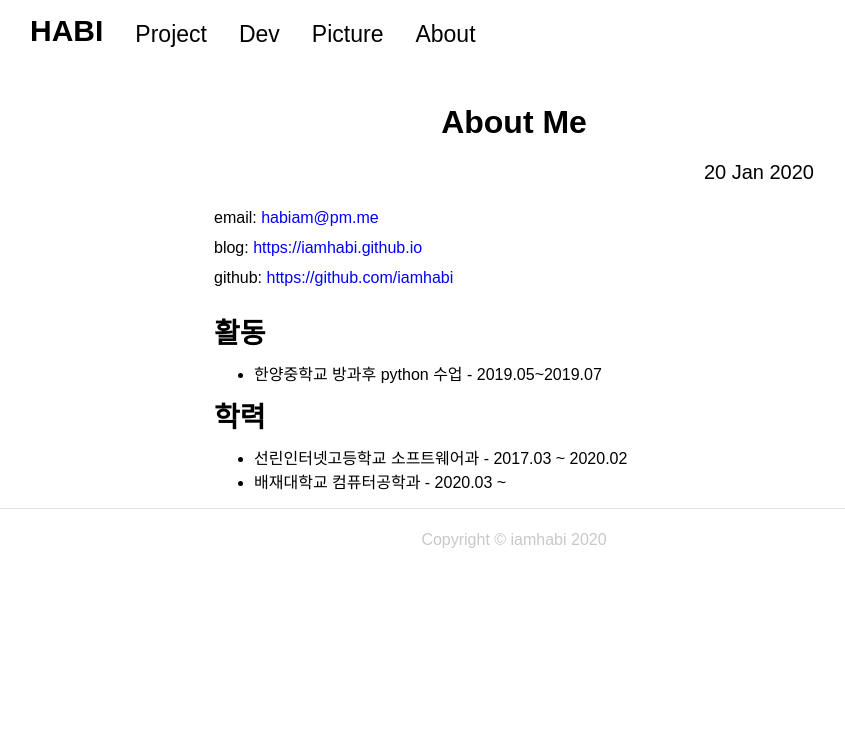
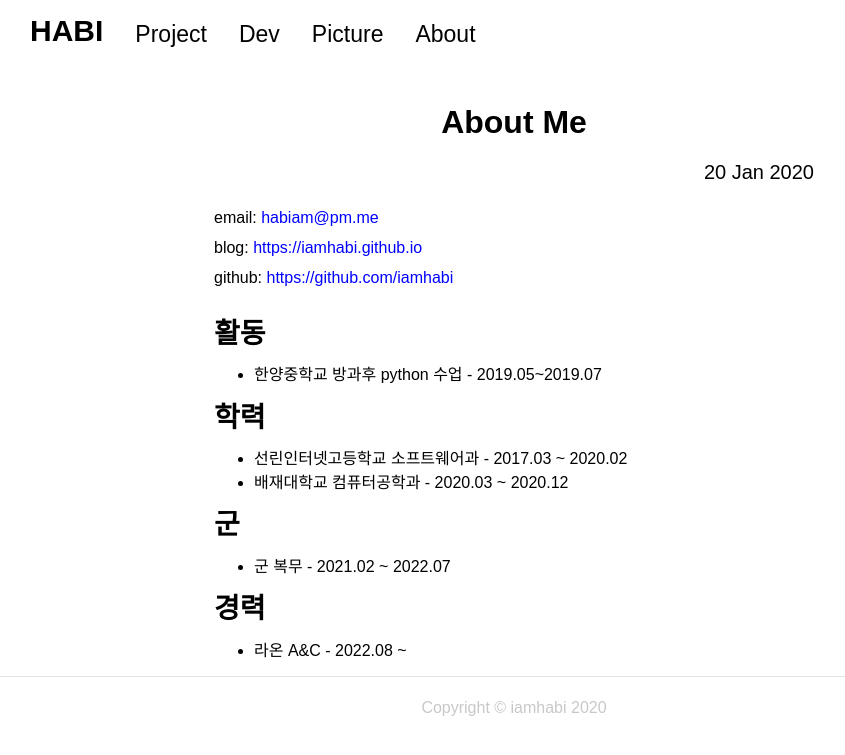
Before and after one commit to iamhabi/iamhabi.github.io, a Jekyll site: the page built from _posts/2020-01-20-AboutMe.md, in a window 1280 px wide. Shown: the top 755 px of the page, without its empty margins (126-971 px from the left). Built offline with Jekyll 4.4.1, drawn with Linux system fonts in a browser that asks for light colours.

Commit message:
update about me

```diff
--- a/_posts/2020-01-20-AboutMe.md
+++ b/_posts/2020-01-20-AboutMe.md
@@ -5,8 +5,7 @@ date: 2020-01-20
 category: introduction
 ---
 
-
-email: [habiam@pm.me](mailto:habiam@m.me)
+email: [habiam@pm.me](mailto:habiam@pm.me)
 blog: <https://iamhabi.github.io>
 github: <https://github.com/iamhabi>
 
@@ -16,4 +15,10 @@ github: <https://github.com/iamhabi>
 
 ## 학력
 - 선린인터넷고등학교 소프트웨어과 - 2017.03 ~ 2020.02
-- 배재대학교 컴퓨터공학과 - 2020.03 ~
+- 배재대학교 컴퓨터공학과 - 2020.03 ~ 2020.12
+
+## 군
+- 군 복무 - 2021.02 ~ 2022.07
+
+## 경력
+- 라온 A&C - 2022.08 ~
```
